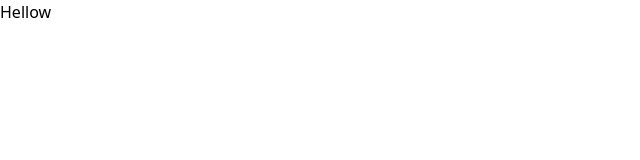
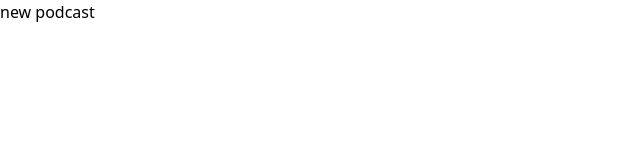
Before and after one commit to wonganjatan/ngringkes, a Next.js app: page /podcasts/new in a window 1280 px wide. Shown: the top 160 px of the page, without its empty margins (0-640 px from the left). Built offline with nearby package versions, Linux system fonts and the light colour scheme.

Commit message:
feat: add new podcast page component

```diff
--- /dev/null
+++ b/app/podcasts/new/page.tsx
@@ -0,0 +1,7 @@
+export default function NewPodcastPage() {
+    return (
+        <section>
+            new podcast
+        </section>
+    )
+}
```
